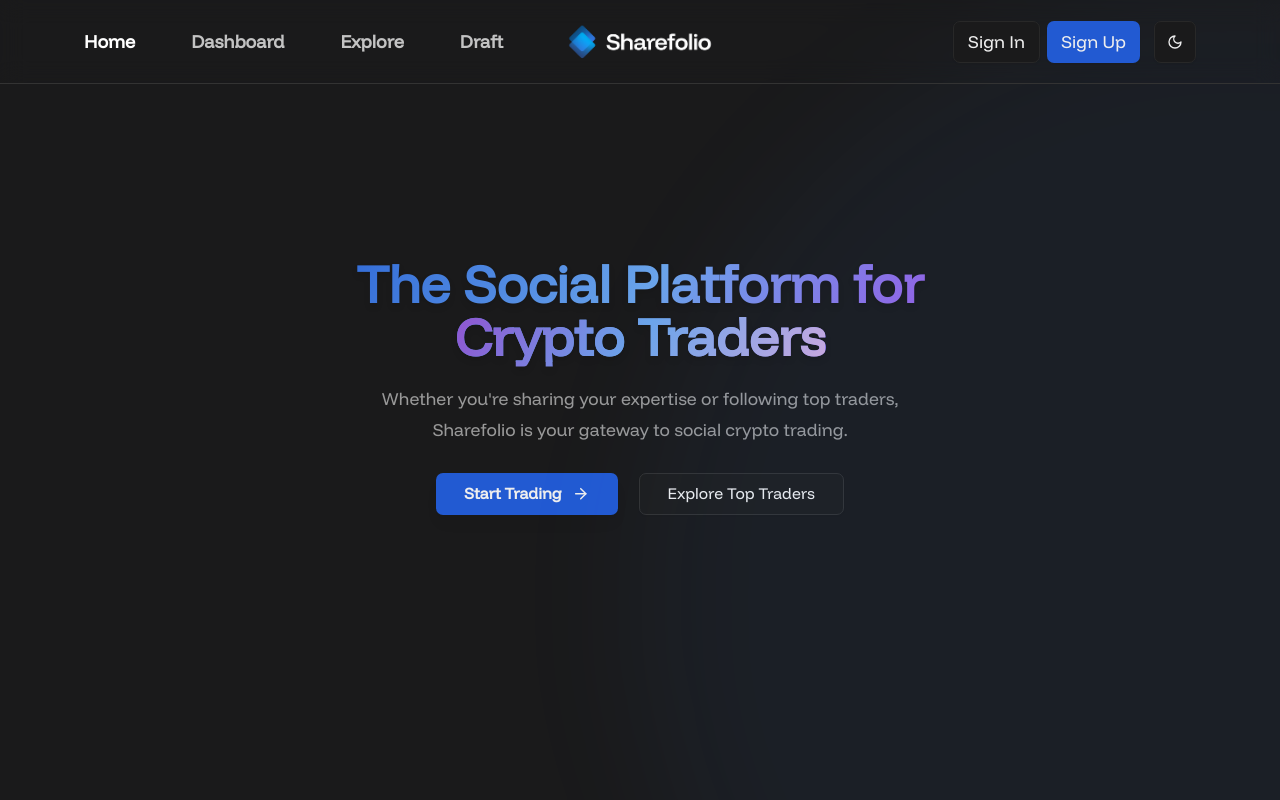
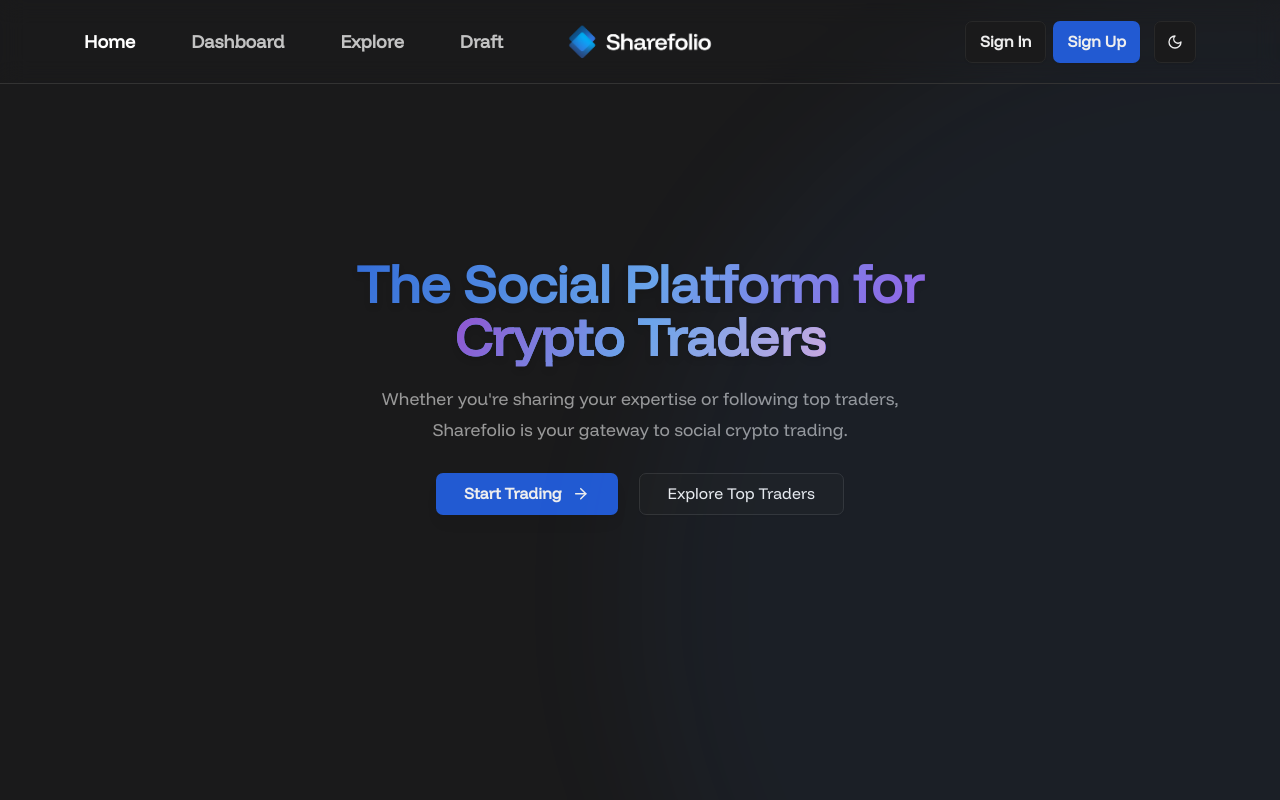
Before and after one commit to roycim/sharefolio, a Next.js app: page / in a window 1280 px wide. Shown: the top 800 px of the page. Built offline with nearby package versions, Linux system fonts and the light colour scheme; no server answers; the database is empty.

Commit message:
Navbar is pretty clean now

```diff
--- a/components/Navbar.js
+++ b/components/Navbar.js
@@ -134,14 +134,14 @@
             <Button
               asChild
               variant="outline"
-              className="px-4 py-2 text-xl hover:bg-muted/40 transition-colors"
+              className="px-4 py-2 text-lg font-semibold hover:bg-muted/40 transition-colors"
             >
               <Link href="/auth">Sign In</Link>
             </Button>
             <Button
               asChild
               variant="default"
-              className="px-4 py-2 text-xl hover:bg-muted/40 transition-colors"
+              className="px-4 py-2 text-lg font-semibold hover:bg-muted/40 transition-colors"
             >
               <Link href="/auth">Sign Up</Link>
             </Button>
--- a/components/PortfolioCard.js
+++ b/components/PortfolioCard.js
@@ -42,7 +42,7 @@
       <div className="flex flex-col justify-between">
         <div className="flex items-start justify-between">
           <div>
-            <h3 className="text-2xl font-semibold">{portfolio.name}</h3>
+            <h3 className="text-2xl font-extralight">{portfolio.name}</h3>
             <div className="flex items-center text-lg text-gray-600 mt-1">
               {subLineIcon}
               <span>{subLineText}</span>
--- a/styles/globals.css
+++ b/styles/globals.css
@@ -10,16 +10,16 @@
   font-style: normal;
 }
 
-body {
-  font-family: 'Funnel Display', sans-serif;
+html {
+  @apply scroll-smooth;
   -webkit-font-smoothing: antialiased;
   -moz-osx-font-smoothing: grayscale;
   text-rendering: optimizeLegibility;
-  @apply transition-colors duration-300 ease-in-out bg-background text-foreground;
 }
 
-html {
-  @apply scroll-smooth;
+body {
+  font-family: 'Funnel Display', sans-serif;
+  @apply transition-colors duration-300 ease-in-out bg-background text-foreground;
 }
 
 /* Dark mode variables */
@@ -103,7 +103,7 @@
 
 @media (max-width: 768px) {
   :root {
-    font-size: 14px;
+    font-size: 16px;
   }
 }
 
```
